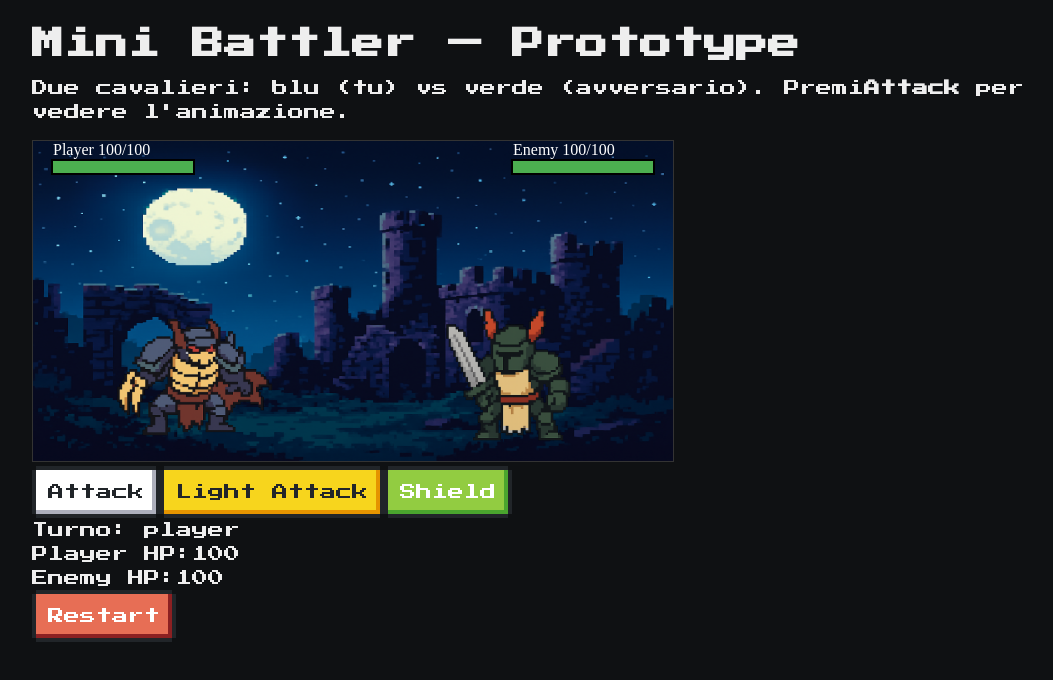
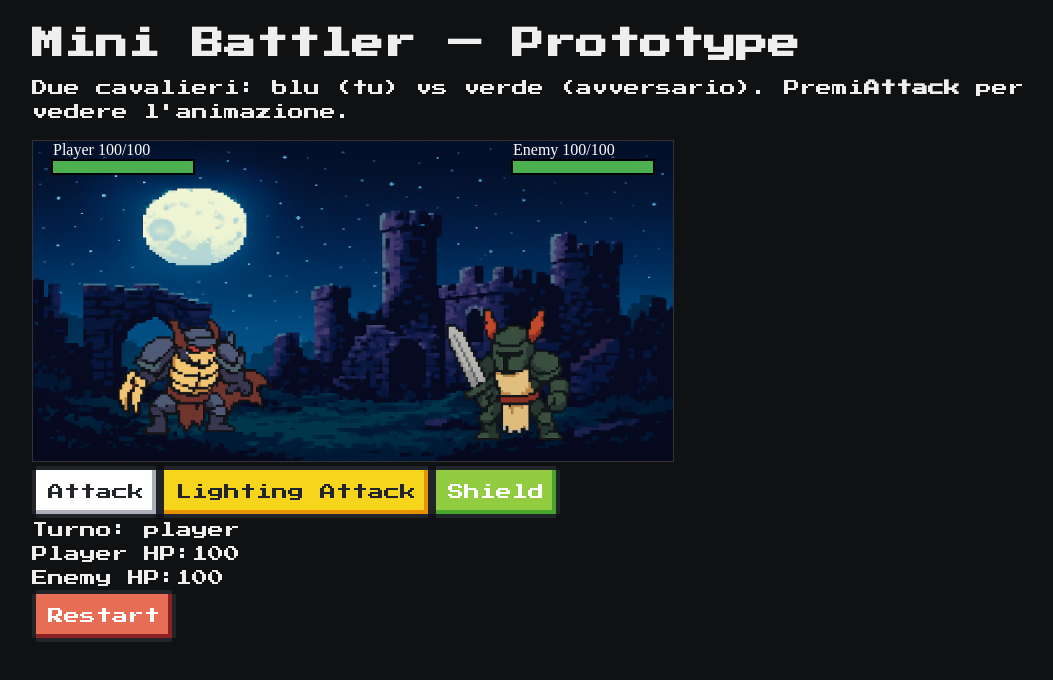
Before and after one commit to Adriano-Rotondo-dev/knight-battler-prototype, a React (Vite) app: page / in a window 1280 px wide. Shown: the top 680 px of the page, without its empty margins (108-1161 px from the left). Built offline with nearby package versions, Linux system fonts and the light colour scheme.

Commit message:
removed unused className from ui_controls div container

```diff
--- a/src/components/Battle.jsx
+++ b/src/components/Battle.jsx
@@ -328,7 +328,7 @@ export default function Battle() {
         style={{ border: "1px solid #333" }}
       />
 
-      <div className="ui_controls m-5">
+      <div className="ui_controls">
         <button
           onClick={() => handleAttack(false)}
           type="button"
@@ -343,7 +343,7 @@ export default function Battle() {
           className="nes-btn is-warning"
           disabled={turn !== "player" || gameOver}
         >
-          <span className="nes-text">Light Attack</span>
+          <span className="nes-text">Lighting Attack</span>
         </button>
         <button
           onClick={handleShield}
@@ -359,7 +359,6 @@ export default function Battle() {
         <div className="enemy">Enemy HP:{enemyHp}</div>
         {/* enemy info tracking */}
       </div>
-
       {/* bottone di restart/reload */}
       <button
         onClick={() => window.location.reload()}
```
